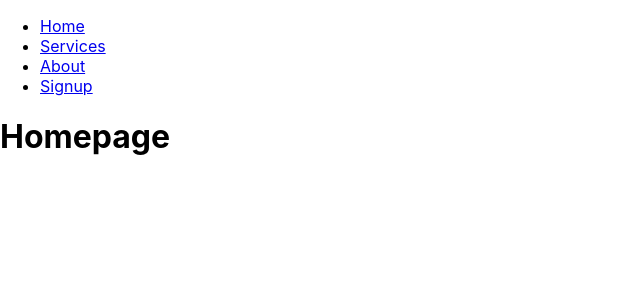
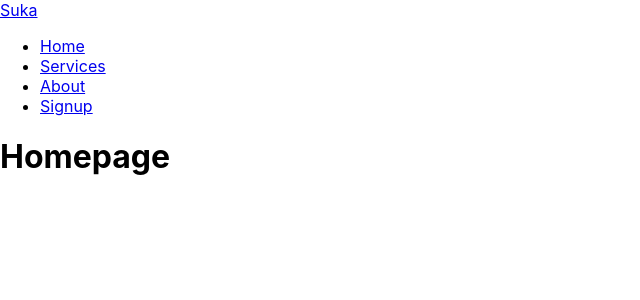
Before and after one commit to Teenskey-Knows/Phase-4-salon-frontend, a React (Create React App) app: page / in a window 1280 px wide. Shown: the top 300 px of the page, without its empty margins (0-640 px from the left). Built offline with nearby package versions, Linux system fonts and the light colour scheme.

Commit message:
add nav bar list items and logo

```diff
--- a/src/components/Navbar/Navbar.js
+++ b/src/components/Navbar/Navbar.js
@@ -4,8 +4,14 @@ import "./Navbar.css";
 
 function Navbar() {
   return (
-    <nav>
-      <ul>
+    <nav id="navbar">
+      <div className="navbar-wrapper">
+        {/* Salon Logo */}
+        <div className="logo">
+          <a href="#">Suka</a>
+        </div>
+        {/* Navbar Links */}
+        <ul id="menu">
           <li>
             <Link to="/">Home</Link>
           </li>
@@ -19,6 +25,7 @@ function Navbar() {
             <Link to="/signup">Signup</Link>
           </li>
         </ul>
+      </div>
     </nav>
   );
 }
```
Lines whose indentation alone changed are shown as unchanged.
